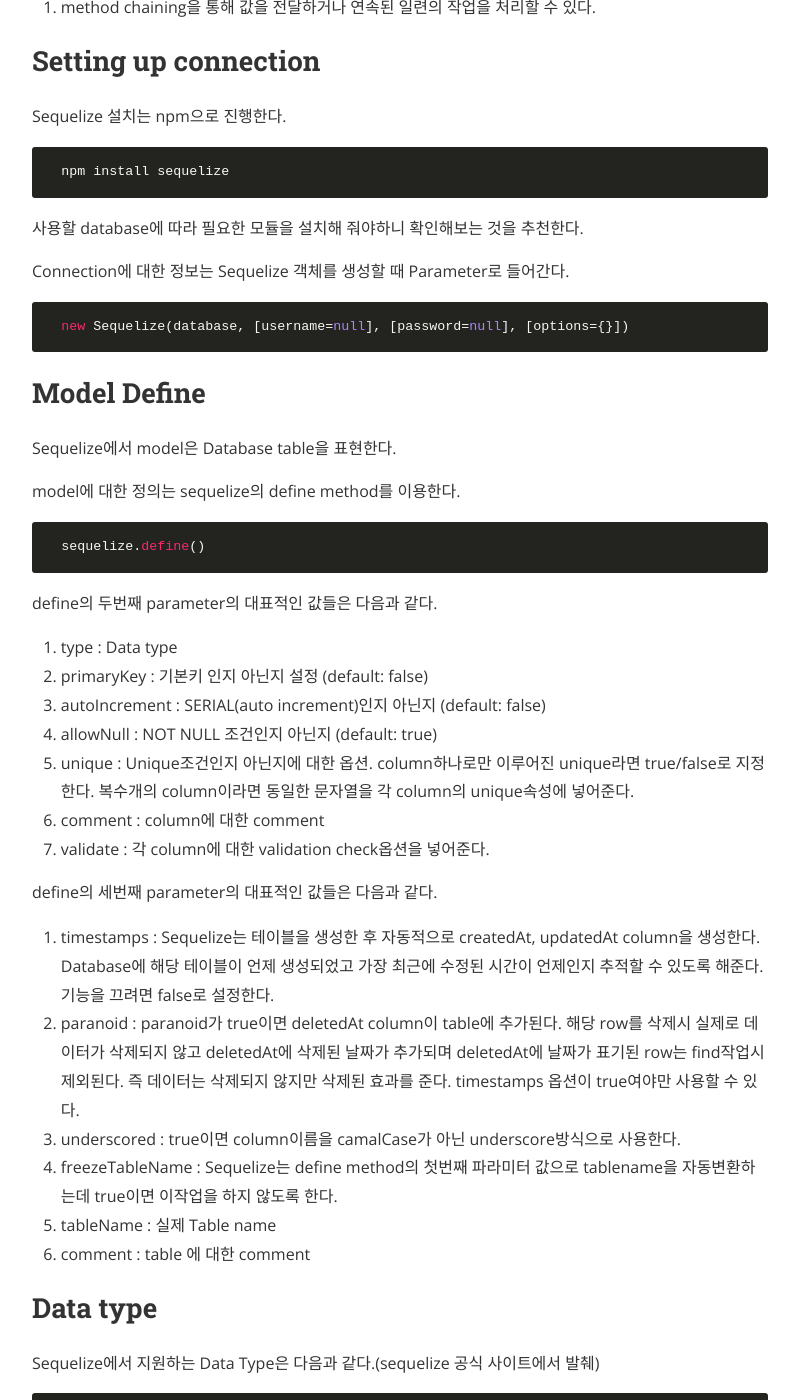
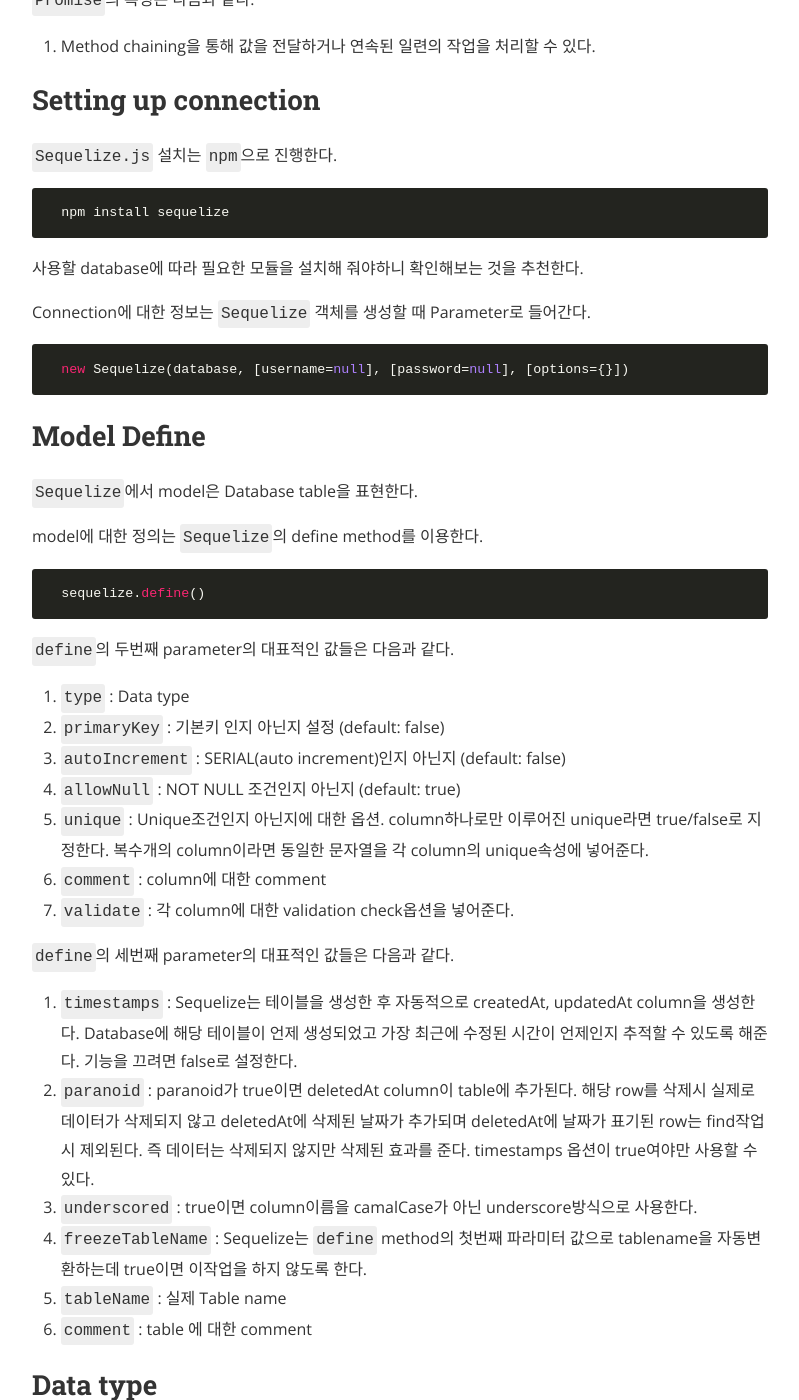
Before and after one commit to kyhsa93/kyhsa93.github.io, a Jekyll site: the page built from _posts/2018-05-13-what-is-sequelize.md, in a window 1280 px wide and 1400 px high, scrolled down 1339 px. Shown: the whole window, without its empty margins (240-1039 px from the left). Built offline with Jekyll 4.4.1, drawn with Linux system fonts in a browser that asks for light colours; nearby versions of some CDN libraries; comment, search, counter and statistics services are not loaded; some of the changed text lies outside the part shown.

Commit message:
Modify post

````diff
--- a/_posts/2018-05-13-express-sequelize.md
+++ b/_posts/2018-05-13-what-is-sequelize.md
@@ -34,18 +34,18 @@
 What is Sequelize?
 ---
 
-Sequelize는 PostgreSQL, MySQL, MariaDB, SQLite, MSSQL을 지원하고 relation, read replication 등도 지원한다.
+`Sequelize.js`는 `PostgreSQL`, `MySQL`, `MariaDB`, `SQLite`, `MSSQL`을 지원하고 relation, read replication 등도 지원한다.
 
-가장 큰 특징은 Promise를 기본으로 동작한다.
+가장 큰 특징은 `Promise`를 기본으로 동작한다.
 
-Promise의 특징은 다음과 같다.
+`Promise`의 특징은 다음과 같다.
 
-0. method chaining을 통해 값을 전달하거나 연속된 일련의 작업을 처리할 수 있다.
+0. Method chaining을 통해 값을 전달하거나 연속된 일련의 작업을 처리할 수 있다.
 
 Setting up connection
 ---
 
-Sequelize 설치는 npm으로 진행한다.
+`Sequelize.js` 설치는 `npm`으로 진행한다.
 
 ```
   npm install sequelize
@@ -53,7 +53,7 @@
 
 사용할 database에 따라 필요한 모듈을 설치해 줘야하니 확인해보는 것을 추천한다.
 
-Connection에 대한 정보는 Sequelize 객체를 생성할 때 Parameter로 들어간다.
+Connection에 대한 정보는 `Sequelize` 객체를 생성할 때 Parameter로 들어간다.
 
 ```js
   new Sequelize(database, [username=null], [password=null], [options={}])
@@ -62,32 +62,32 @@
 Model Define
 ---
 
-Sequelize에서 model은 Database table을 표현한다.
+`Sequelize`에서 model은 Database table을 표현한다.
 
-model에 대한 정의는 sequelize의 define method를 이용한다.
+model에 대한 정의는 `Sequelize`의 define method를 이용한다.
 
 ```
   sequelize.define()
 ```
 
-define의 두번째 parameter의 대표적인 값들은 다음과 같다.
+`define`의 두번째 parameter의 대표적인 값들은 다음과 같다.
 
-0. type : Data type
-0. primaryKey : 기본키 인지 아닌지 설정 (default: false)
-0. autoIncrement : SERIAL(auto increment)인지 아닌지 (default: false)
-0. allowNull : NOT NULL 조건인지 아닌지 (default: true)
-0. unique : Unique조건인지 아닌지에 대한 옵션. column하나로만 이루어진 unique라면 true/false로 지정한다. 복수개의 column이라면 동일한 문자열을 각 column의 unique속성에 넣어준다.
-0. comment : column에 대한 comment
-0. validate : 각 column에 대한 validation check옵션을 넣어준다.
+0. `type` : Data type
+0. `primaryKey` : 기본키 인지 아닌지 설정 (default: false)
+0. `autoIncrement` : SERIAL(auto increment)인지 아닌지 (default: false)
+0. `allowNull` : NOT NULL 조건인지 아닌지 (default: true)
+0. `unique` : Unique조건인지 아닌지에 대한 옵션. column하나로만 이루어진 unique라면 true/false로 지정한다. 복수개의 column이라면 동일한 문자열을 각 column의 unique속성에 넣어준다.
+0. `comment` : column에 대한 comment
+0. `validate` : 각 column에 대한 validation check옵션을 넣어준다.
 
-define의 세번째 parameter의 대표적인 값들은 다음과 같다.
+`define`의 세번째 parameter의 대표적인 값들은 다음과 같다.
 
-0. timestamps : Sequelize는 테이블을 생성한 후 자동적으로 createdAt, updatedAt column을 생성한다. Database에 해당 테이블이 언제 생성되었고 가장 최근에 수정된 시간이 언제인지 추적할 수 있도록 해준다. 기능을 끄려면 false로 설정한다.
-0. paranoid : paranoid가 true이면 deletedAt column이 table에 추가된다. 해당 row를 삭제시 실제로 데이터가 삭제되지 않고 deletedAt에 삭제된 날짜가 추가되며 deletedAt에 날짜가 표기된 row는 find작업시 제외된다. 즉 데이터는 삭제되지 않지만 삭제된 효과를 준다. timestamps 옵션이 true여야만 사용할 수 있다.
-0. underscored : true이면 column이름을 camalCase가 아닌 underscore방식으로 사용한다.
-0. freezeTableName : Sequelize는 define method의 첫번째 파라미터 값으로 tablename을 자동변환하는데 true이면 이작업을 하지 않도록 한다.
-0. tableName : 실제 Table name
-0. comment : table 에 대한 comment
+0. `timestamps` : Sequelize는 테이블을 생성한 후 자동적으로 createdAt, updatedAt column을 생성한다. Database에 해당 테이블이 언제 생성되었고 가장 최근에 수정된 시간이 언제인지 추적할 수 있도록 해준다. 기능을 끄려면 false로 설정한다.
+0. `paranoid` : paranoid가 true이면 deletedAt column이 table에 추가된다. 해당 row를 삭제시 실제로 데이터가 삭제되지 않고 deletedAt에 삭제된 날짜가 추가되며 deletedAt에 날짜가 표기된 row는 find작업시 제외된다. 즉 데이터는 삭제되지 않지만 삭제된 효과를 준다. timestamps 옵션이 true여야만 사용할 수 있다.
+0. `underscored` : true이면 column이름을 camalCase가 아닌 underscore방식으로 사용한다.
+0. `freezeTableName` : Sequelize는 `define` method의 첫번째 파라미터 값으로 tablename을 자동변환하는데 true이면 이작업을 하지 않도록 한다.
+0. `tableName` : 실제 Table name
+0. `comment` : table 에 대한 comment
 
 Data type
 ---
````
Also changed, not shown: other parts of _posts/2018-05-13-what-is-sequelize.md (+3 -3 lines), _posts/2018-05-04-async-await.md (+7 -7 lines), _posts/2018-05-19-how-to-make-dockerfile.md (+17 -17 lines), _posts/2018-05-19-what-is-docker.md (+14 -14 lines).
